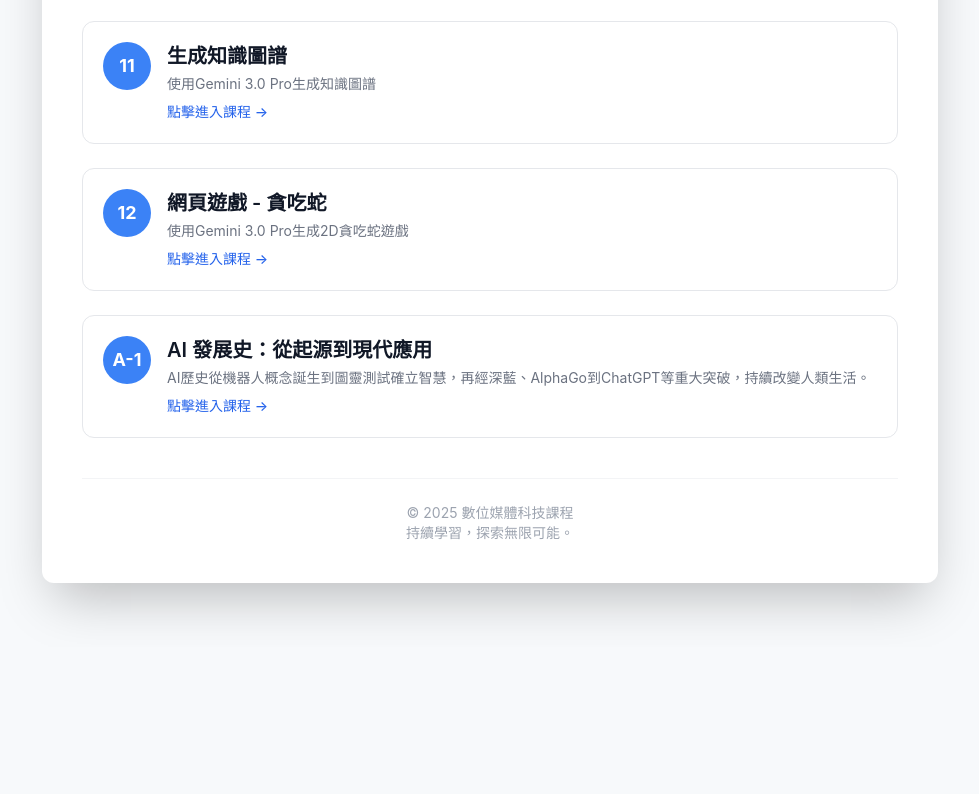
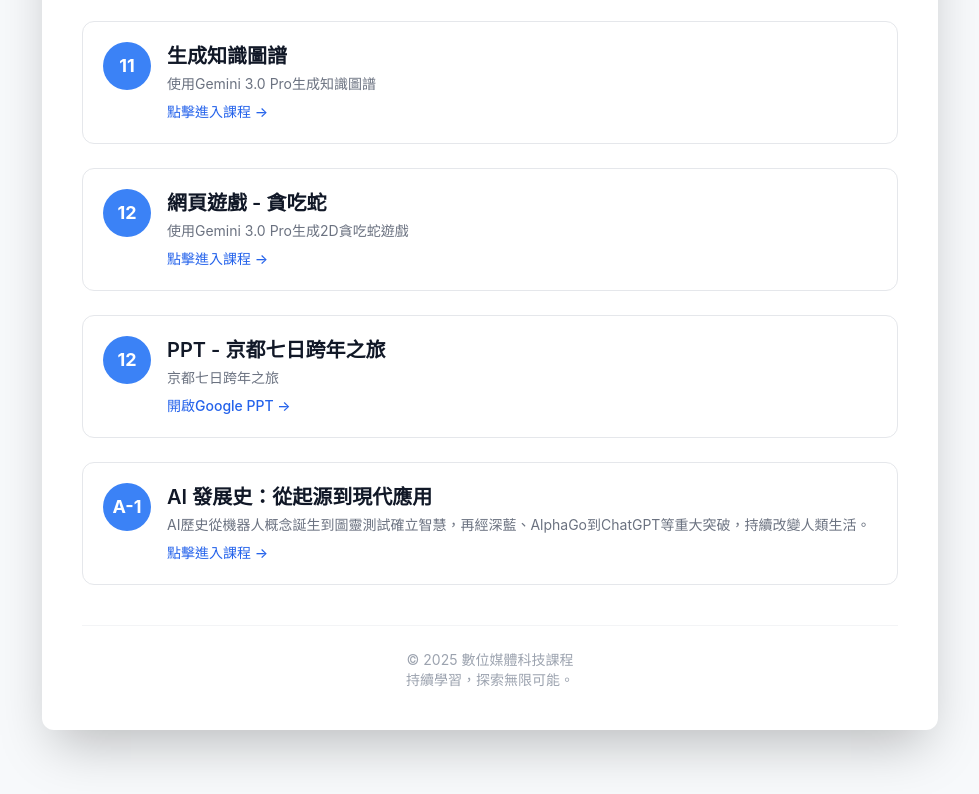
Before and after one commit to xiaomayi3245/courses-digital-media-technology, a plain HTML site: page index.html in a window 1280 px wide. Shown: the part 1770-2564 px from the top of the page, without its empty margins (150-1129 px from the left). Before the commit the page ends 2417 px from the top, so only its background shows below. Drawn offline with nearby package versions, Linux system fonts and the light colour scheme.

Commit message:
新增 PPT

```diff
--- a/index.html
+++ b/index.html
@@ -273,6 +273,26 @@
             </a>
 
 
+            <!-- 單週課程卡片：單元12 -->
+            <a href="https://docs.google.com/presentation/d/150x98Fnk1GiWZE7ShCls1MtfNc7oBUEdU5BOPJYNojQ/edit?usp=sharing" class="block transition duration-300 ease-in-out transform hover:scale-[1.01] hover:shadow-lg rounded-xl overflow-hidden bg-white border border-gray-200">
+                <div class="p-5 flex items-start space-x-4">
+                    <!-- 標記 -->
+                    <div class="flex-shrink-0 w-12 h-12 flex items-center justify-center bg-blue-500 text-white rounded-full text-lg font-bold">
+                        12
+                    </div>
+                    <!-- 內容 -->
+                    <div>
+                        <h3 class="text-xl font-semibold text-gray-900 mb-1">
+                           PPT - 京都七日跨年之旅
+                        </h3>
+                        <p class="text-gray-500 text-sm">
+                            京都七日跨年之旅
+                        </p>
+                        <span class="mt-2 inline-block text-blue-600 font-medium text-sm">開啟Google PPT &rarr;</span>
+                    </div>
+                </div>
+            </a>
+
             <!-- 單週課程卡片：附錄1 -->
             <a href="https://simplelearn.tw/ai-literacy-history/" class="block transition duration-300 ease-in-out transform hover:scale-[1.01] hover:shadow-lg rounded-xl overflow-hidden bg-white border border-gray-200">
                 <div class="p-5 flex items-start space-x-4">
```
Also changed, not shown: travel_ppt/read.txt (added).
